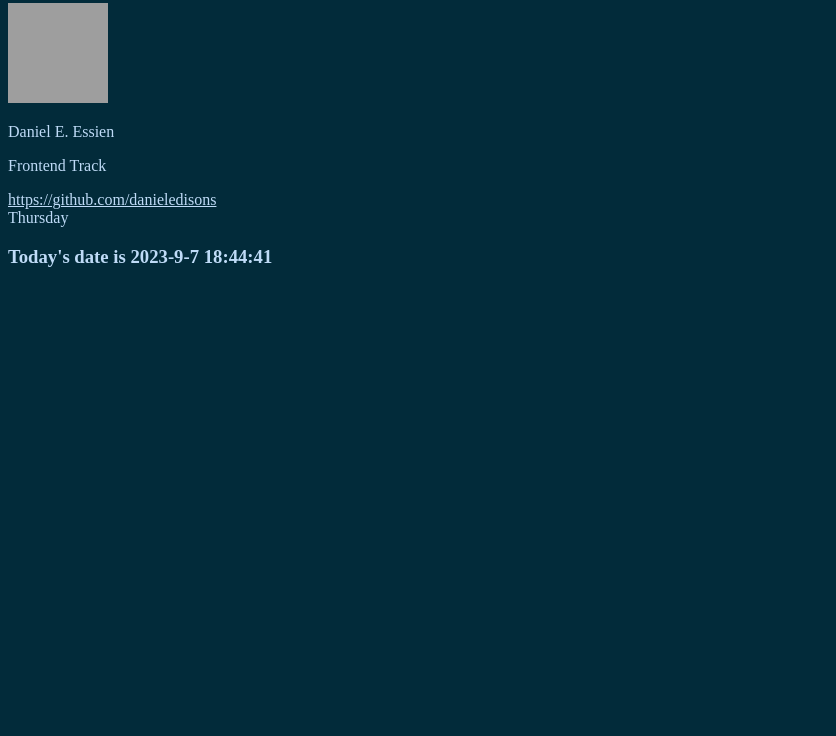
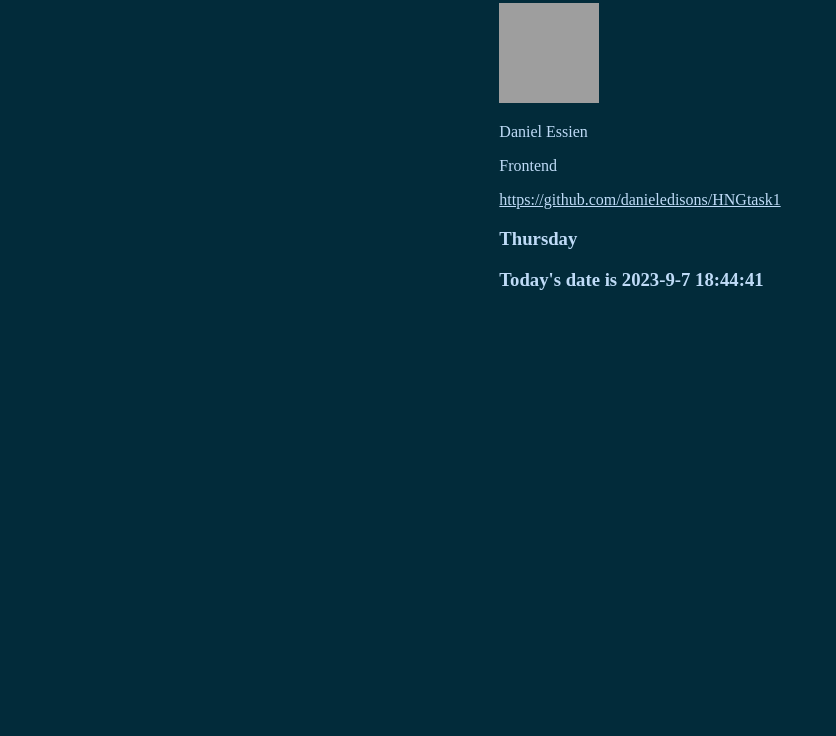
Before and after one commit to danieledisons/HNGtask1, a plain HTML site: page index.html in a window 1280 px wide. Shown: the part 64-800 px from the top of the page, without its empty margins (0-836 px from the left). Drawn offline with Linux system fonts and the light colour scheme; grey boxes are pictures that could not be loaded.

Commit message:
final changes

```diff
--- a/css/styles.css
+++ b/css/styles.css
@@ -6,4 +6,5 @@
 * {
     background-color: #022b3a;
     color: #BFDBF7;
+    justify-content: center;
 }
--- a/index.html
+++ b/index.html
@@ -9,15 +9,15 @@
 </head>
 <body>
     <div class="container">
-        <div>
+        <div class="box">
             <h3>HNG Task 1</h3>
             <img src="assets/img/IMG_2938.JPG" alt="Daniel Essien" width="100" height="100" data-testid="slackDisplayImage"/>
-            <p id="slackUsername" data-testid="slackUserName">Daniel E. Essien</p>
-            <p id="myTrack" data-testid="myTrack">Frontend Track</p>
-            <a id="githubURL" data-testid="githubURL" href="https://github.com/danieledisons">https://github.com/danieledisons</a>
+            <p id="slackUsername" data-testid="slackUserName">Daniel Essien</p>
+            <p id="myTrack" data-testid="myTrack">Frontend</p>
+            <a id="githubURL" data-testid="githubURL" href="https://github.com/danieledisons/HNGtask1">https://github.com/danieledisons/HNGtask1</a>
+            <br />
             <div id="currentDayOfTheWeek" data-testid="currentDayOfTheWeek"></div>
-            <div id="time" data-testid="currentUTCTime"></div>
-
+            <div id="currentUTCTime" data-testid="currentUTCTime"></div>
             <!-- <div>The current time is <span id="date-time" data-testid="currentUTCTime"></span></div> -->
         </div>
     </div>
--- a/js/script.js
+++ b/js/script.js
@@ -7,6 +7,7 @@ const personalData = {
 // document.getElementById("slackUsername").innerHTML = personalData.slackName;
 // document.getElementById("myTrack").innerHTML = personalData.currentTrack;
 // document.getElementById("githubURL").innerHTML = personalData.githubURL;
+// document.getElementById("testingstuff").innerHTML = "testing stuff";
 
 const currentTime = () => {
   const now = new Date();
@@ -35,10 +36,11 @@ const currentTime = () => {
   //   document.body.innerHTML =
   //     "<h3>Today's date is " + formattedDateTime + "</h3>";
 
-  document.getElementById("time").innerHTML =
+  document.getElementById("currentUTCTime").innerHTML =
     "<h3>Today's date is " + formattedDateTime + "</h3>";
 
-  document.getElementById("currentDayOfTheWeek").innerHTML = weekday;
+  document.getElementById("currentDayOfTheWeek").innerHTML =
+    "<h3>" + weekday + "</h3>";
   let t = setTimeout(function () {
     currentTime();
   }, 1000);
```
